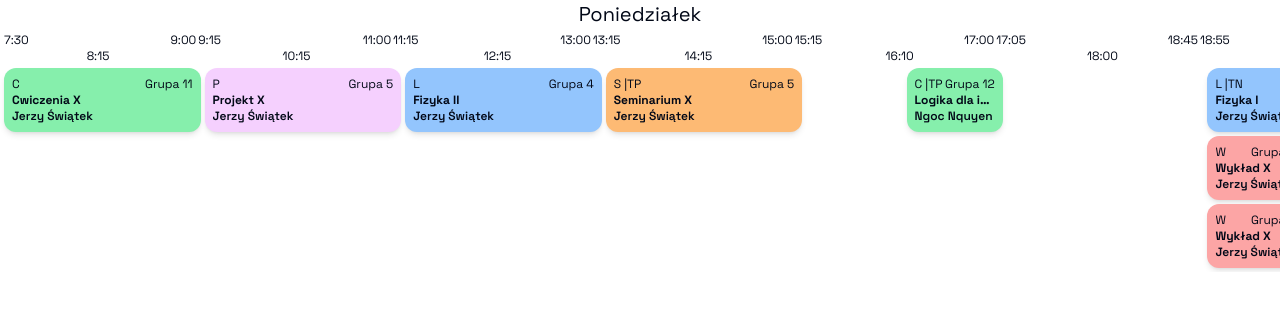
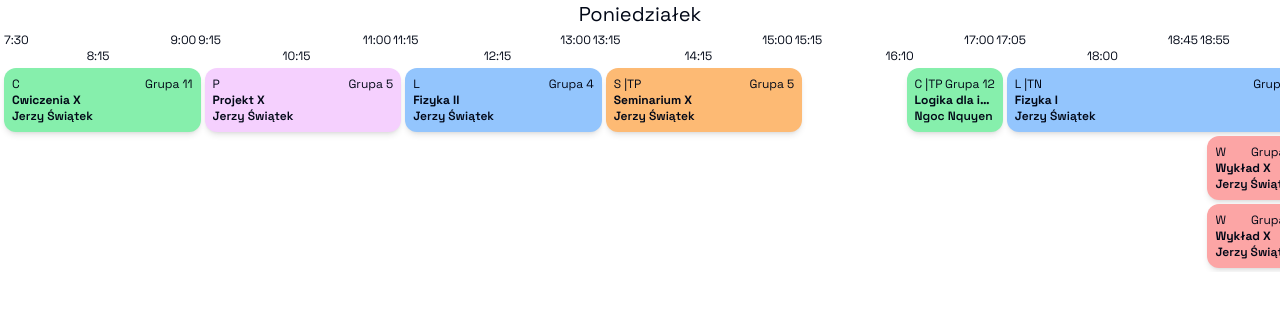
Before and after one commit to Solvro/web-planer, a Next.js app: page /schedule in a window 1280 px wide. Shown: the top 310 px of the page. Built offline with nearby package versions, Linux system fonts and the light colour scheme.

Commit message:
refactor: code cleanup

```diff
--- a/src/components/ClassBlock.tsx
+++ b/src/components/ClassBlock.tsx
@@ -1,14 +1,13 @@
 import React, { FC } from "react";
 import { ClassBlockProps } from "@/lib/types";
 
-const ClassBlock: FC<ClassBlockProps> = (props) => {
 const typeClasses = {
   W: "bg-red-300",
   L: "bg-blue-300",
   C: "bg-green-300",
   S: "bg-orange-300",
   P: "bg-fuchsia-200",
-  };
+} as const;
 
 const hourClasses: { [key: string]: string } = {
   "7:30": "col-start-1",
@@ -25,7 +24,7 @@ const ClassBlock: FC<ClassBlockProps> = (props) => {
   "18:00": "col-start-12",
   "18:55": "col-start-13",
   "19:50": "col-start-14",
-  };
+} as const;
 
 function calculateDurationSpans(startTime: string, endTime: string) {
   const [startHour, startMinute] = startTime.split(":").map(Number);
@@ -36,13 +35,15 @@ const ClassBlock: FC<ClassBlockProps> = (props) => {
 
   const duration = endTotalMinutes - startTotalMinutes;
 
-    if (duration >= 60) {
+  if (duration >= 60 && duration <= 105) {
     return "col-span-2";
+  } else if (duration > 105) {
+    return "col-span-3";
   }
-
   return "col-span-1";
 }
 
+const ClassBlock: FC<ClassBlockProps> = (props) => {
   const duration = calculateDurationSpans(props.startTime, props.endTime);
 
   return (
@@ -65,4 +66,4 @@ const ClassBlock: FC<ClassBlockProps> = (props) => {
   );
 };
 
-export default ClassBlock;
+export { ClassBlock };
--- a/src/components/ClassSchedule.tsx
+++ b/src/components/ClassSchedule.tsx
@@ -1,13 +1,11 @@
 import React, { FC } from "react";
 import { ClassBlockProps } from "@/lib/types";
-import ClassBlock from "./ClassBlock";
+import { ClassBlock } from "./ClassBlock";
 
-type ClassScheduleProps = {
+interface ClassScheduleProps {
   schedule: ClassBlockProps[];
   day: string;
-};
-
-const ClassSchedule: FC<ClassScheduleProps> = ({ schedule, day }) => {
+}
 const upperHours = [
   "7:30",
   "9:00",
@@ -23,7 +21,7 @@ const ClassSchedule: FC<ClassScheduleProps> = ({ schedule, day }) => {
   "18:45",
   "18:55",
   "20:35",
-  ];
+] as const;
 
 const bottomHours = [
   "8:15",
@@ -33,8 +31,9 @@ const ClassSchedule: FC<ClassScheduleProps> = ({ schedule, day }) => {
   "16:10",
   "18:00",
   "19:50",
-  ];
+] as const;
 
+const ClassSchedule: FC<ClassScheduleProps> = ({ schedule, day }) => {
   return (
     <>
       <div className="flex justify-center items-center text-xl">{day}</div>
@@ -68,4 +67,4 @@ const ClassSchedule: FC<ClassScheduleProps> = ({ schedule, day }) => {
   );
 };
 
-export default ClassSchedule;
+export { ClassSchedule };
--- a/src/pages/schedule.tsx
+++ b/src/pages/schedule.tsx
@@ -1,18 +1,18 @@
 import React from "react";
-import ClassSchedule from "@/components/ClassSchedule";
+import { ClassSchedule } from "@/components/ClassSchedule";
 import { ClassBlockProps } from "@/lib/types";
 const ScheduleTest = () => {
-  const mockL: ClassBlockProps = {
-    startTime: "18:55",
-    endTime: "20:35",
+  const mockL = {
+    startTime: "17:05",
+    endTime: "19:50",
     group: "1",
     courseName: "Fizyka I",
     lecturer: "Jerzy Świątek",
     week: "TN",
     courseType: "L",
-  };
+  } satisfies ClassBlockProps;
 
-  const mockW: ClassBlockProps = {
+  const mockW = {
     startTime: "18:55",
     endTime: "19:50",
     group: "3",
@@ -20,9 +20,9 @@ const ScheduleTest = () => {
     lecturer: "Jerzy Świątek",
     week: "",
     courseType: "W",
-  };
+  } satisfies ClassBlockProps;
 
-  const mockS: ClassBlockProps = {
+  const mockS = {
     startTime: "13:15",
     endTime: "14:45",
     group: "5",
@@ -30,9 +30,9 @@ const ScheduleTest = () => {
     lecturer: "Jerzy Świątek",
     week: "TP",
     courseType: "S",
-  };
+  } satisfies ClassBlockProps;
 
-  const mockC: ClassBlockProps = {
+  const mockC = {
     startTime: "7:30",
     endTime: "9:00",
     group: "11",
@@ -40,9 +40,9 @@ const ScheduleTest = () => {
     lecturer: "Jerzy Świątek",
     week: "",
     courseType: "C",
-  };
+  } satisfies ClassBlockProps;
 
-  const mockP: ClassBlockProps = {
+  const mockP = {
     startTime: "9:15",
     endTime: "11:00",
     group: "5",
@@ -50,9 +50,9 @@ const ScheduleTest = () => {
     lecturer: "Jerzy Świątek",
     week: "",
     courseType: "P",
-  };
+  } satisfies ClassBlockProps;
 
-  const mock1115: ClassBlockProps = {
+  const mock1115 = {
     startTime: "11:15",
     endTime: "13:00",
     group: "4",
@@ -60,9 +60,9 @@ const ScheduleTest = () => {
     lecturer: "Jerzy Świątek",
     week: "",
     courseType: "L",
-  };
+  } satisfies ClassBlockProps;
 
-  const mock1610: ClassBlockProps = {
+  const mock1610 = {
     startTime: "16:10",
     endTime: "16:55",
     group: "12",
@@ -70,7 +70,7 @@ const ScheduleTest = () => {
     lecturer: "Ngoc Nquyen",
     week: "TP",
     courseType: "C",
-  };
+  } satisfies ClassBlockProps;
   const mondaySchedule = [
     mockL,
     mockW,
```
Lines whose indentation alone changed are shown as unchanged.
